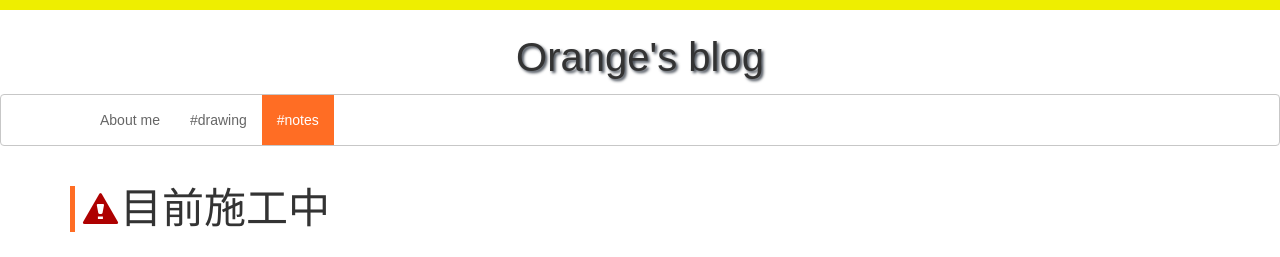
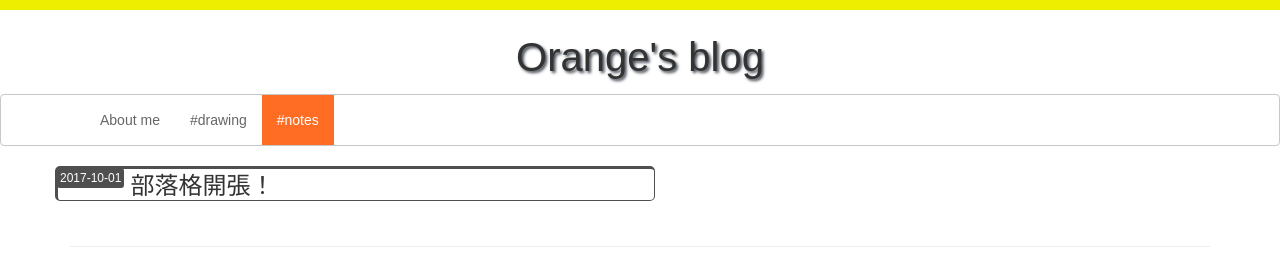
Before and after one commit to OranjiXu/blog, a plain HTML site: page notes.html in a window 1280 px wide. Shown: the top 257 px of the page. Drawn offline with Linux system fonts and the light colour scheme; a web font is replaced by a local one.

Commit message:
v1.4
add blog #note

```diff
--- a/css/style.css
+++ b/css/style.css
@@ -405,3 +405,37 @@ section.success {
   overflow: hidden;
   width: 100%;
 }
+.note{
+	border-radius:5px;
+	padding:0px 0px;
+	max-width:600px;
+	height:35px;
+	font-size:24px;
+	transition: all 0.3s linear;
+	border-bottom:1px;
+	border-right:1px;
+	border-style:solid;
+	border-color:#4F4F4F;
+	margin-bottom:5px;
+}
+.note:hover{
+	background-color:#FFF3EE;
+	cursor:pointer;
+}
+.note a{
+	color:#4F4F4F;
+	text-decoration:none;
+}
+.note .note_date{
+	color:white;
+	font-size:12px;
+	background-color:#4F4F4F;
+	display:inline;
+	height:100%;
+	border-radius:3px;
+	padding:3px;
+	top:-12px;
+	left:-1px;
+	position:relative;
+	margin-right:5px;
+}
--- a/notes.html
+++ b/notes.html
@@ -73,12 +73,9 @@
     <!-- Page Content -->
 
 <div class="container">
-<div class="featurette" >
-<section id="about">
-            <h2 class="featurette-heading"><span class="glyphicon glyphicon-alert" style="font-size:30px;margin:5px;color:#AE0000;"></span>目前施工中</h2>
-</section></div>
-
-
+<div class="row">
+            <div class="note" data-target="#portfolioModal1" data-toggle="modal" ><div class="note_date">2017-10-01</div>部落格開張！</div>
+</div>
         <hr class="featurette-divider">
         <!-- Footer -->
         <footer>
@@ -106,21 +103,12 @@
                 <div class="row">
                     <div class="col-lg-8 col-lg-offset-2">
                         <div class="modal-body">
-                            <h2>網頁作品：竹田動漫季官方網站</h2>
+                            <h2>部落格開張！</h2>
                             <hr class="star-primary">
-                            <img src="img/p1.png" class="img-responsive img-centered" alt="">
-                            <p>此專案是我在智慧菓科技有限公司實習期間，首次的網頁設計作品，是使用Bootstrap框架架設的響應式網站。除了官網的建置，還包含網路報名系統的前端美化。</p>
+                            <p>近期會開始把以前寫過的文章整理到部落格中。</p>
                             <ul class="list-inline item-details">
-                                <li>使用工具:
-                                    <strong>html,CSS,JavaScript,PHP
-                                    </strong>
-                                </li>
                                 <li>Date:
-                                    <strong>2016 winter</a>
-                                    </strong>
-                                </li>
-                                <li>連結:
-                                    <strong>現已下架
+                                    <strong>2017 autumn</a>
                                     </strong>
                                 </li>
                             </ul>
```
Also changed, not shown: img/p1-t.jpg, img/p1.png.
